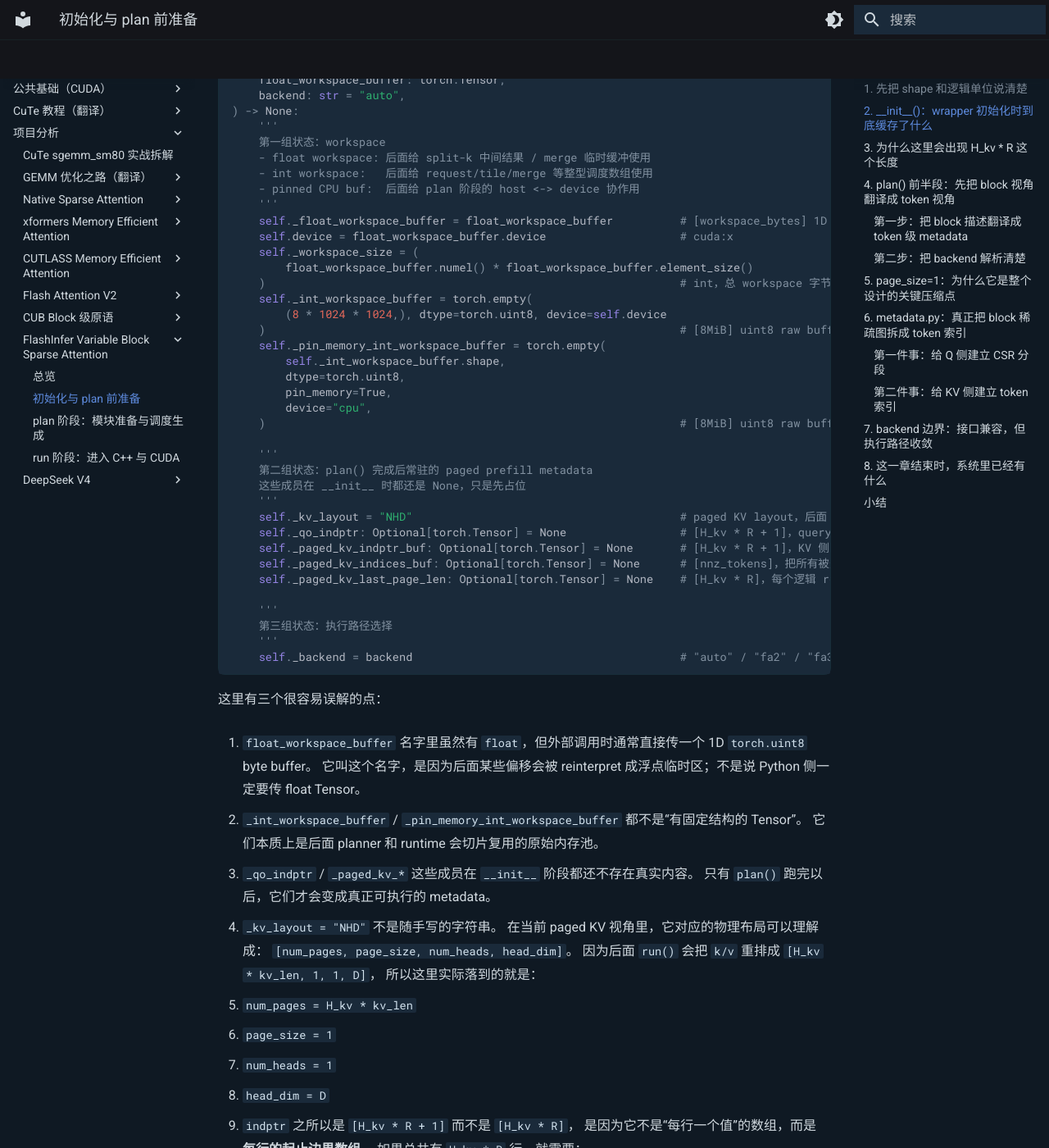
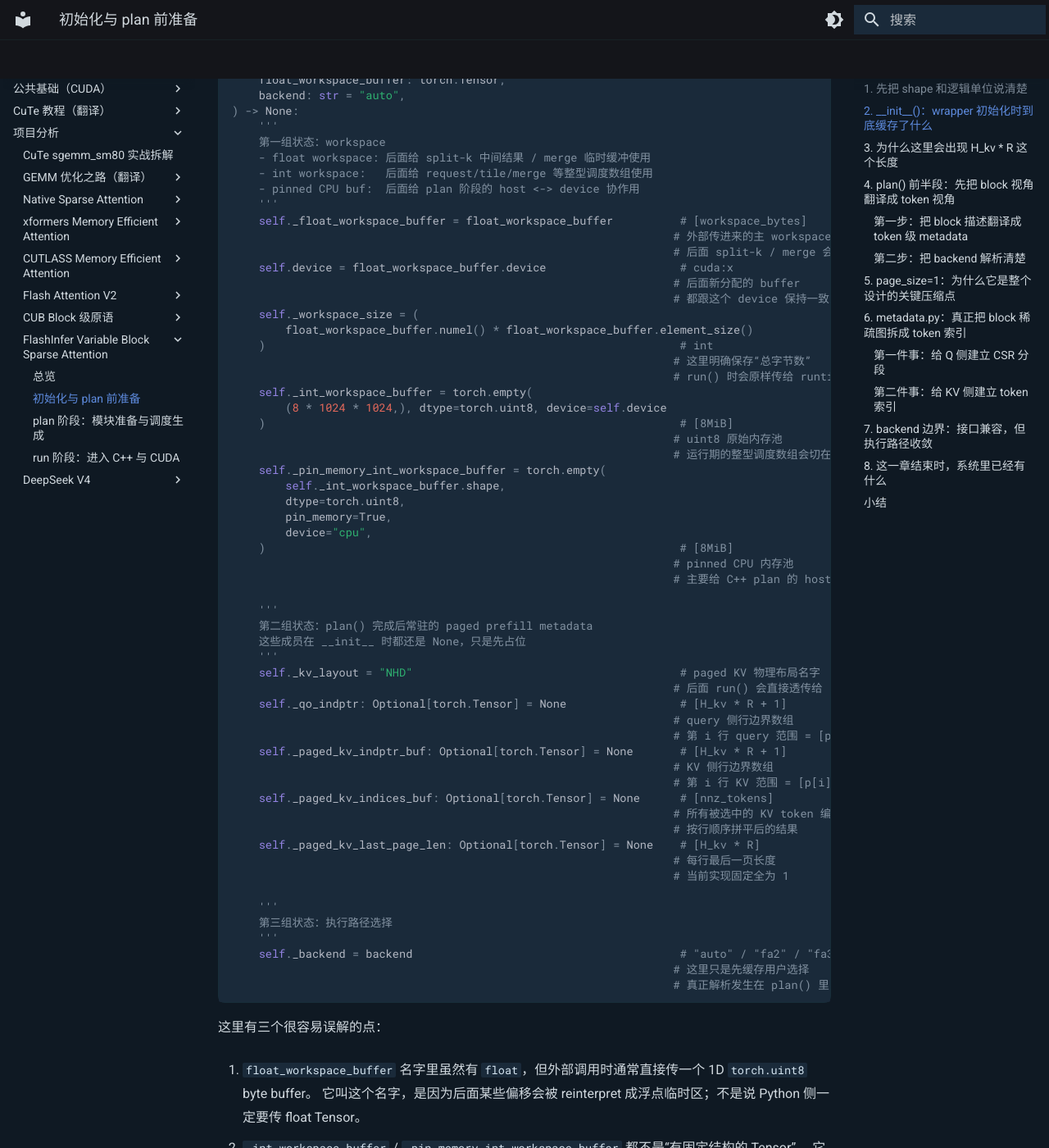
Before and after one commit to YouHuang67/paper-code-notes, an MkDocs documentation site: the page built from docs/code_analysis/flashinfer_variable_block_sparse/01_python_wrapper_and_metadata.md, in a window 1280 px wide and 1400 px high, scrolled down 1974 px. Shown: the whole window at 82% size. Built offline with MkDocs 1.6.1 and Material for MkDocs 9.7.7, drawn with Linux system fonts in a browser that asks for light colours.

Commit message:
docs: expand init code annotations

````diff
--- a/docs/code_analysis/flashinfer_variable_block_sparse/01_python_wrapper_and_metadata.md
+++ b/docs/code_analysis/flashinfer_variable_block_sparse/01_python_wrapper_and_metadata.md
@@ -80,35 +80,56 @@ def __init__(
     - int workspace:   后面给 request/tile/merge 等整型调度数组使用
     - pinned CPU buf:  后面给 plan 阶段的 host <-> device 协作用
     '''
-    self._float_workspace_buffer = float_workspace_buffer          # [workspace_bytes] 1D raw buffer, CUDA
+    self._float_workspace_buffer = float_workspace_buffer          # [workspace_bytes]
+                                                                  # 外部传进来的主 workspace
+                                                                  # 后面 split-k / merge 会用它
     self.device = float_workspace_buffer.device                    # cuda:x
+                                                                  # 后面新分配的 buffer
+                                                                  # 都跟这个 device 保持一致
     self._workspace_size = (
         float_workspace_buffer.numel() * float_workspace_buffer.element_size()
-    )                                                              # int，总 workspace 字节数
+    )                                                              # int
+                                                                  # 这里明确保存“总字节数”
+                                                                  # run() 时会原样传给 runtime
     self._int_workspace_buffer = torch.empty(
         (8 * 1024 * 1024,), dtype=torch.uint8, device=self.device
-    )                                                              # [8MiB] uint8 raw buffer, CUDA
+    )                                                              # [8MiB]
+                                                                  # uint8 原始内存池
+                                                                  # 运行期的整型调度数组会切在这里
     self._pin_memory_int_workspace_buffer = torch.empty(
         self._int_workspace_buffer.shape,
         dtype=torch.uint8,
         pin_memory=True,
         device="cpu",
-    )                                                              # [8MiB] uint8 raw buffer, pinned CPU
+    )                                                              # [8MiB]
+                                                                  # pinned CPU 内存池
+                                                                  # 主要给 C++ plan 的 host 协作用
 
     '''
     第二组状态：plan() 完成后常驻的 paged prefill metadata
     这些成员在 __init__ 时都还是 None，只是先占位
     '''
-    self._kv_layout = "NHD"                                        # paged KV layout，后面 run() 直接透传
-    self._qo_indptr: Optional[torch.Tensor] = None                 # [H_kv * R + 1]，query 侧 CSR 行边界；第 i 行范围是 [indptr[i], indptr[i+1])
-    self._paged_kv_indptr_buf: Optional[torch.Tensor] = None       # [H_kv * R + 1]，KV 侧 CSR 行边界；同样用相邻两项夹出第 i 行 token 段
-    self._paged_kv_indices_buf: Optional[torch.Tensor] = None      # [nnz_tokens]，把所有被选中的 KV token 编号顺序拼平后的结果
-    self._paged_kv_last_page_len: Optional[torch.Tensor] = None    # [H_kv * R]，每个逻辑 request 最后一页长度；当前固定都是 1
+    self._kv_layout = "NHD"                                        # paged KV 物理布局名字
+                                                                  # 后面 run() 会直接透传给 runtime
+    self._qo_indptr: Optional[torch.Tensor] = None                 # [H_kv * R + 1]
+                                                                  # query 侧行边界数组
+                                                                  # 第 i 行 query 范围 = [p[i], p[i+1])
+    self._paged_kv_indptr_buf: Optional[torch.Tensor] = None       # [H_kv * R + 1]
+                                                                  # KV 侧行边界数组
+                                                                  # 第 i 行 KV 范围 = [p[i], p[i+1])
+    self._paged_kv_indices_buf: Optional[torch.Tensor] = None      # [nnz_tokens]
+                                                                  # 所有被选中的 KV token 编号
+                                                                  # 按行顺序拼平后的结果
+    self._paged_kv_last_page_len: Optional[torch.Tensor] = None    # [H_kv * R]
+                                                                  # 每行最后一页长度
+                                                                  # 当前实现固定全为 1
 
     '''
     第三组状态：执行路径选择
     '''
     self._backend = backend                                        # "auto" / "fa2" / "fa3"
+                                                                  # 这里只是先缓存用户选择
+                                                                  # 真正解析发生在 plan() 里
 ```
 
 这里有三个很容易误解的点：
````
